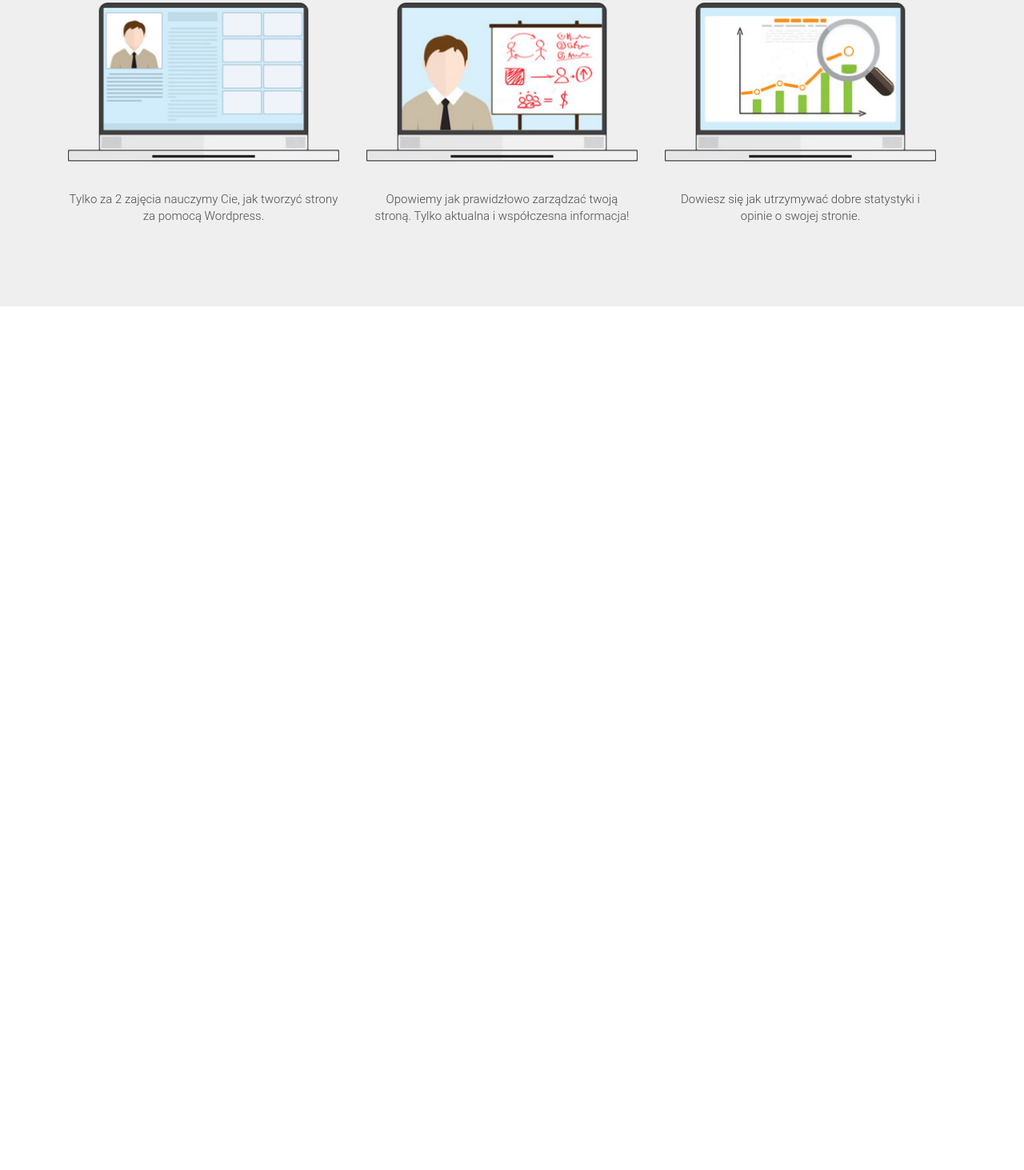
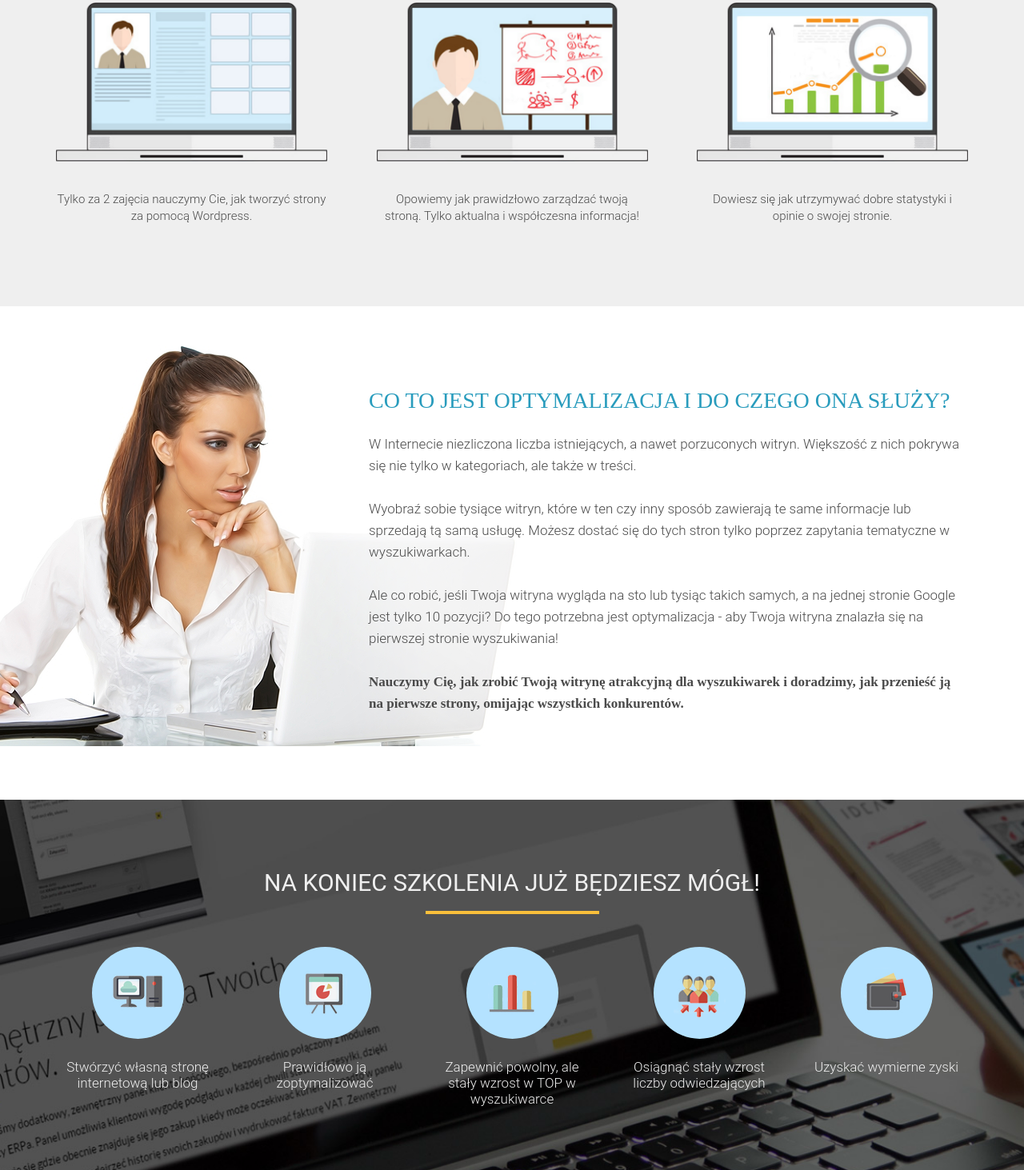
Before and after one commit to ExhausteDD/Simple-landing-page-CSS3-HTML5, a plain HTML site: page index.html in a window 1280 px wide. Shown: the part 1096-2559 px from the top of the page at 80% size. Before the commit the page ends 1479 px from the top, so only its background shows below. Drawn offline with Linux system fonts and the light colour scheme.

Commit message:
Dodana trzecia i czwarta części strony
Wniesiono poprawki do poprzednich sekcji, oraz praca nad nowymi sekcjami. Dodanie blokam "display : flex "

```diff
--- a/css/style.css
+++ b/css/style.css
@@ -4,7 +4,8 @@
     padding: 0;
 }
 
-.container { /* szerokość całości górnego kontainera */
+.container {
+    position: relative;
     width: 1140px;
     margin: 0 auto;
 }
@@ -12,7 +13,7 @@
 .promo {
     padding: 39px 0 62px 0;
     min-height: 800px;
-    background: url('../img/bg/main_bg.png') center center/cover no-repeat;  /* Shorthand property for background-image background-position background-size background-repeat background-origin background-clip background-attachment and background-color. */
+    background: url('../img/bg/main_bg.png') center center/cover no-repeat;
 }
 
 .logo .logo_img {
@@ -83,11 +84,11 @@ h2.title{
     margin-top: 73px;
     width: 313px;
     height: 72px;
-    box-shadow: inset 0 0 0 rgba(0, 0, 0, 0.18); /*cień wnętrza buttona*/
-    border: 4px solid rgba(0, 0, 0, 0.23); /*graniy wnętrza buttona*/
-    background-image: linear-gradient(to top, #2798b9 0%, #3ab6da 100%); /*utworzony gradient buttona*/
+    box-shadow: inset 0 0 0 rgba(0, 0, 0, 0.18);
+    border: 4px solid rgba(0, 0, 0, 0.23);
+    background-image: linear-gradient(to top, #2798b9 0%, #3ab6da 100%);
 
-    text-shadow: -1px -1px 0 rgba(0, 0, 0, 0.22); /*cień tekstu*/
+    text-shadow: -1px -1px 0 rgba(0, 0, 0, 0.22);
     color: #ffffff;
     font-family: "Roboto Condensed";
     font-size: 21px;
@@ -118,12 +119,12 @@ h2.title{
 }
 
 .waiting {
-    height: 604px;
+    min-height: 604px;
     background-color: #efefef;
     padding: 85px 0 75px 0;
 }
 
-.waiting .waiting_header {
+.waiting .waiting_header, .finish .finish_header {
     color: #252525;
     font-family: Roboto;
     font-size: 30px;
@@ -132,7 +133,11 @@ h2.title{
     text-align: center;
 }
 
-.waiting .waiting_divider {
+.finish .finish_header {
+    color: #efefef;
+}
+
+.waiting .waiting_divider, .finish .finish_divider {
     width: 217px;
     height: 4px;
     background-color: #f9bf3b;
@@ -151,13 +156,12 @@ h2.title{
 }
 
 .waiting .waiting_wrapper {
+    display: flex;
+    justify-content: space-between;
     margin-top: 45px;
 }
 
 .waiting .waiting_wrapper .waiting_item {
-    display: inline-block;
-    vertical-align: top;
-    margin: 0 15px;
     width: 339px;
     text-align: center;
 }
@@ -174,3 +178,77 @@ h2.title{
     font-weight: 300;
     line-height: 21px;
 }
+
+.optimization {
+    min-height: 550px;
+    padding: 102px 0 107px 0;
+}
+
+.optimization .optimization_header {
+    margin-left: 391px;
+    color: #299cbd;
+    font-family: "Roboto - Black";
+    font-size: 28px;
+    font-weight: 400;
+    text-transform: uppercase;
+}
+
+.optimization .optimization_text {
+    margin-top: 25px;
+    margin-left: 391px;
+    color: #4a4a4a;
+    font-size: 17px;
+    font-weight: 300;
+    line-height: 27px;
+    font-family: "Roboto Light";
+    font-weight: 300;
+}
+
+.optimization .optimization_text span {
+    font-family: "Roboto - Bold";
+    font-weight: 700;
+}
+
+.optimization .optimization_img {
+    position: absolute;
+    top: -54px;
+    left: -240px;
+    z-index: -1;
+}
+
+.finish {
+    min-height: 447px;
+    padding: 86px 0 79px 0;
+    background: url('../img/bg/second_bg.png') center center/cover no-repeat;
+}
+
+.finish .finish_wrapper {
+    margin-top: 41px;
+    display: flex;
+    justify-content: space-between;
+}
+
+.finish .finish_wrapper .finish_item {
+    width: 204px;
+}
+
+.finish .finish_wrapper .finish_item .finish_round {
+    display: flex;
+    justify-content: center;
+    align-items: center;
+    margin: 0 auto;
+    width: 115px;
+    height: 115px;
+    background-color: #b4e2ff;
+    border-radius: 100%;
+}
+
+.finish .finish_wrapper .finish_item .finish_descr {
+    margin-top: 25px;
+    text-align: center;
+    color: #efefef;
+    font-family: Roboto;
+    font-size: 17px;
+    font-weight: 300;
+    line-height: 20px;
+}
--- a/index.html
+++ b/index.html
@@ -57,5 +57,61 @@
             </div>
         </div>
     </section>
+
+    <section class="optimization">
+        <div class="container">
+            <h2 class="optimization_header">Co to jest optymalizacja i do czego ona służy?</h2>
+            <div class="optimization_text">
+                W Internecie niezliczona liczba istniejących, a nawet porzuconych witryn. Większość z nich pokrywa się nie tylko w kategoriach, ale także w treści.
+                <br><br>
+                Wyobraź sobie tysiące witryn, które w ten czy inny sposób zawierają te same informacje lub sprzedają tą samą usługę. Możesz dostać się do tych stron tylko poprzez zapytania tematyczne w wyszukiwarkach.
+                <br><br>
+                Ale co robić, jeśli Twoja witryna wygląda na sto lub tysiąc takich samych, a na jednej stronie Google jest tylko 10 pozycji?  Do tego potrzebna jest optymalizacja - aby Twoja witryna znalazła się na pierwszej stronie wyszukiwania!
+                <br><br>
+                <span>Nauczymy Cię, jak zrobić Twoją witrynę atrakcyjną dla wyszukiwarek i doradzimy, jak przenieść ją na pierwsze strony, omijając wszystkich konkurentów.</span>
+            </div>
+            <img src="img/bg/woman_bg.png" alt="woman" class="optimization_img">
+        </div>
+    </section>
+
+    <section class="finish">
+        <div class="container">
+            <h2 class="finish_header">Na koniec szkolenia już będziesz mógł!</h2>
+            <div class="finish_divider"></div>
+
+            <div class="finish_wrapper">
+                <div class="finish_item">
+                    <div class="finish_round">
+                        <img src="icons/finish_block/pc_ico.png" alt="pc" class="finish_icon">
+                    </div>
+                    <div class="finish_descr">Stwórzyć własną stronę internetową lub blog</div>
+                </div>
+                <div class="finish_item">
+                    <div class="finish_round">
+                        <img src="icons/finish_block/table_ico.png" alt="table" class="finish_icon">
+                    </div>
+                    <div class="finish_descr">Prawidłowo ją zoptymalizować</div>
+                </div>
+                <div class="finish_item">
+                    <div class="finish_round">
+                        <img src="icons/finish_block/stats_ico.png" alt="stats" class="finish_icon">
+                    </div>
+                    <div class="finish_descr">Zapewnić powolny, ale stały wzrost w TOP w wyszukiwarce</div>
+                </div>
+                <div class="finish_item">
+                    <div class="finish_round">
+                        <img src="icons/finish_block/people_ico.png" alt="people" class="finish_icon">
+                    </div>
+                    <div class="finish_descr">Osiągnąć stały wzrost liczby odwiedzających</div>
+                </div>
+                <div class="finish_item">
+                    <div class="finish_round">
+                        <img src="icons/finish_block/purse_ico.png" alt="purse" class="finish_icon">
+                    </div>
+                    <div class="finish_descr">Uzyskać wymierne zyski</div>
+                </div>
+            </div>
+        </div>
+    </section>
 </body>
 </html>
```
